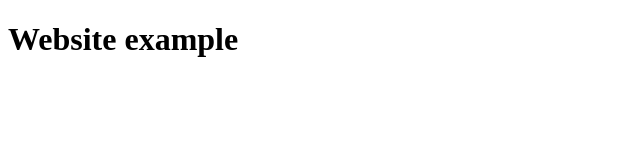
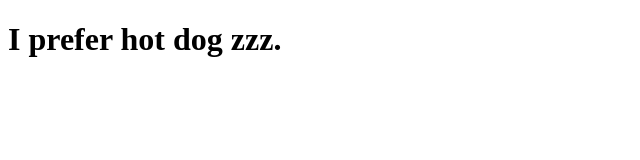
Before and after one commit to sloh03/sloh03.github.io, a plain HTML site: page index.html in a window 1280 px wide. Shown: the whole page, without its empty margins (0-640 px from the left). Drawn offline with Linux system fonts and the light colour scheme.

Commit message:
Text change

```diff
--- a/index.html
+++ b/index.html
@@ -5,6 +5,7 @@
 	<title>Live Example</title>
 </head>
 <body>
-	<h1>Website example</h1>
+	<h1>I prefer hot dog zzz.</h1>
+
 </body>
 </html>
```
